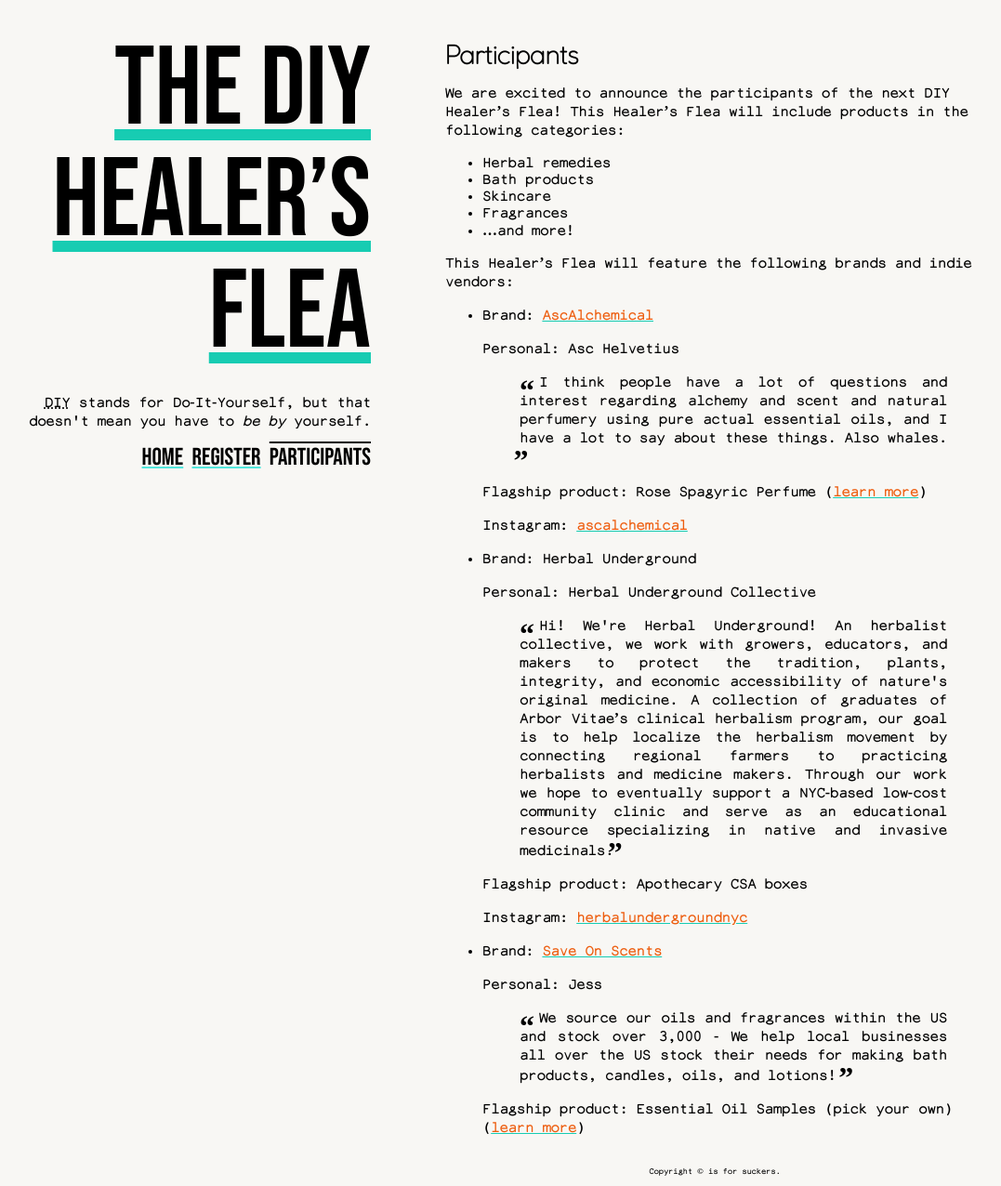
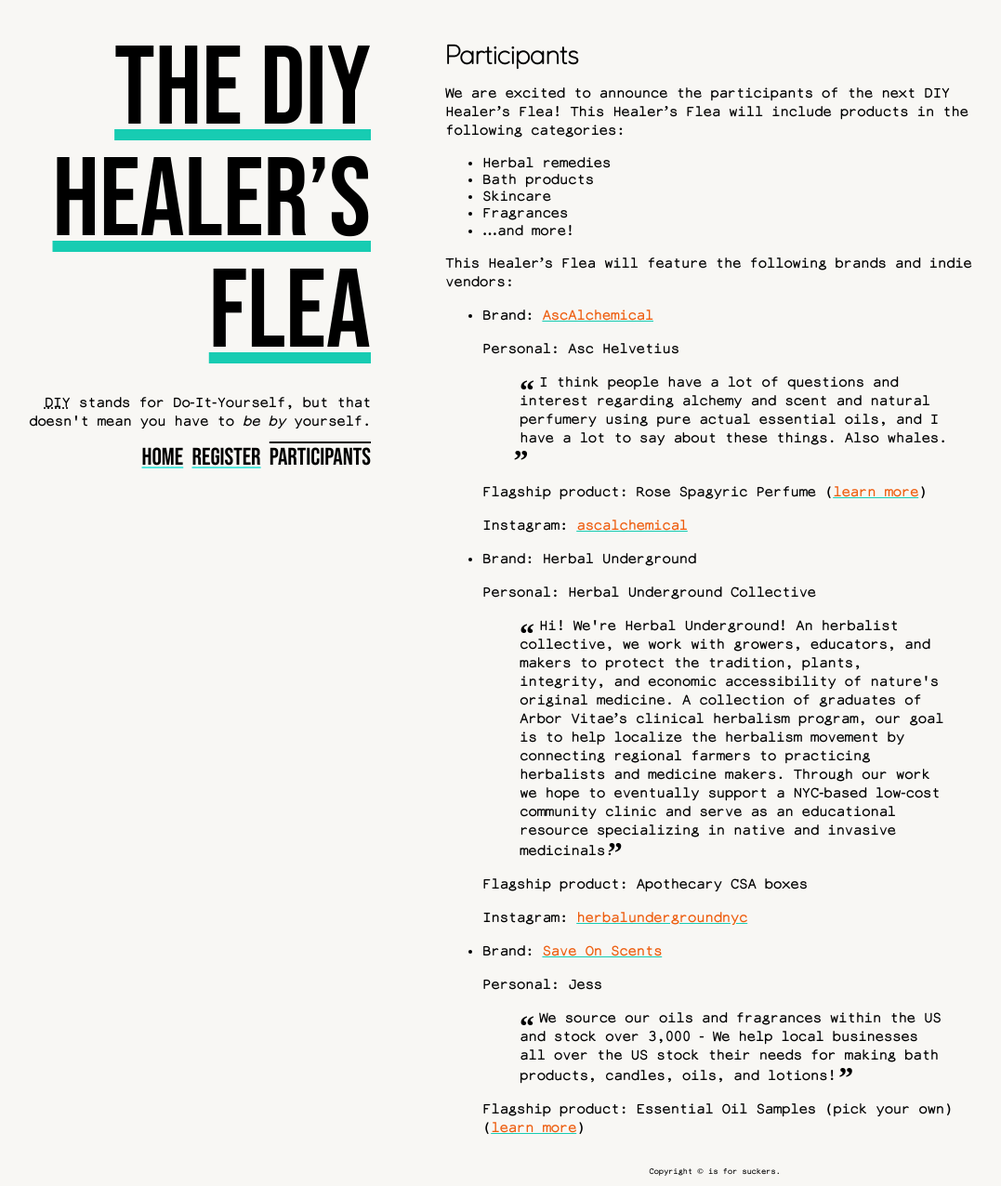
Before and after one commit to meitar/diy-healers-flea, a Jekyll site: the page built from participants.html, in a window 1280 px wide and 1276 px high. Shown: the whole window at 93% size, without its empty margins (101-1178 px from the left). Built offline with Jekyll 4.4.1, drawn with Linux system fonts in a browser that asks for light colours.

Commit message:
Don't justify block quotations.

```diff
--- a/static/css/main.css
+++ b/static/css/main.css
@@ -50,9 +50,6 @@
 #healer-registration ol em {
     text-decoration: underline;
     font-style: normal;
-}
-blockquote {
-    text-align: justify;
 }
 blockquote::before,
 blockquote::after {
```
